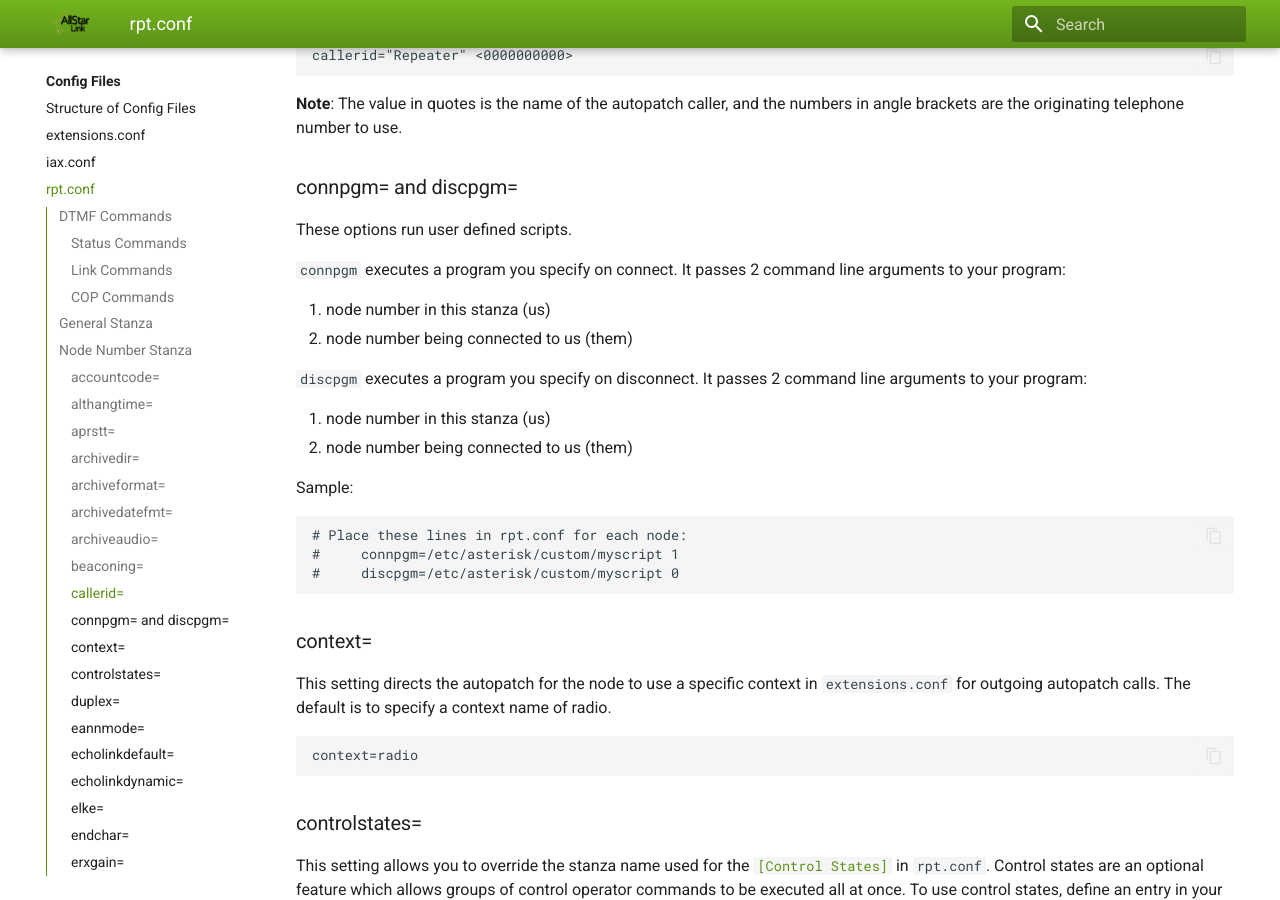
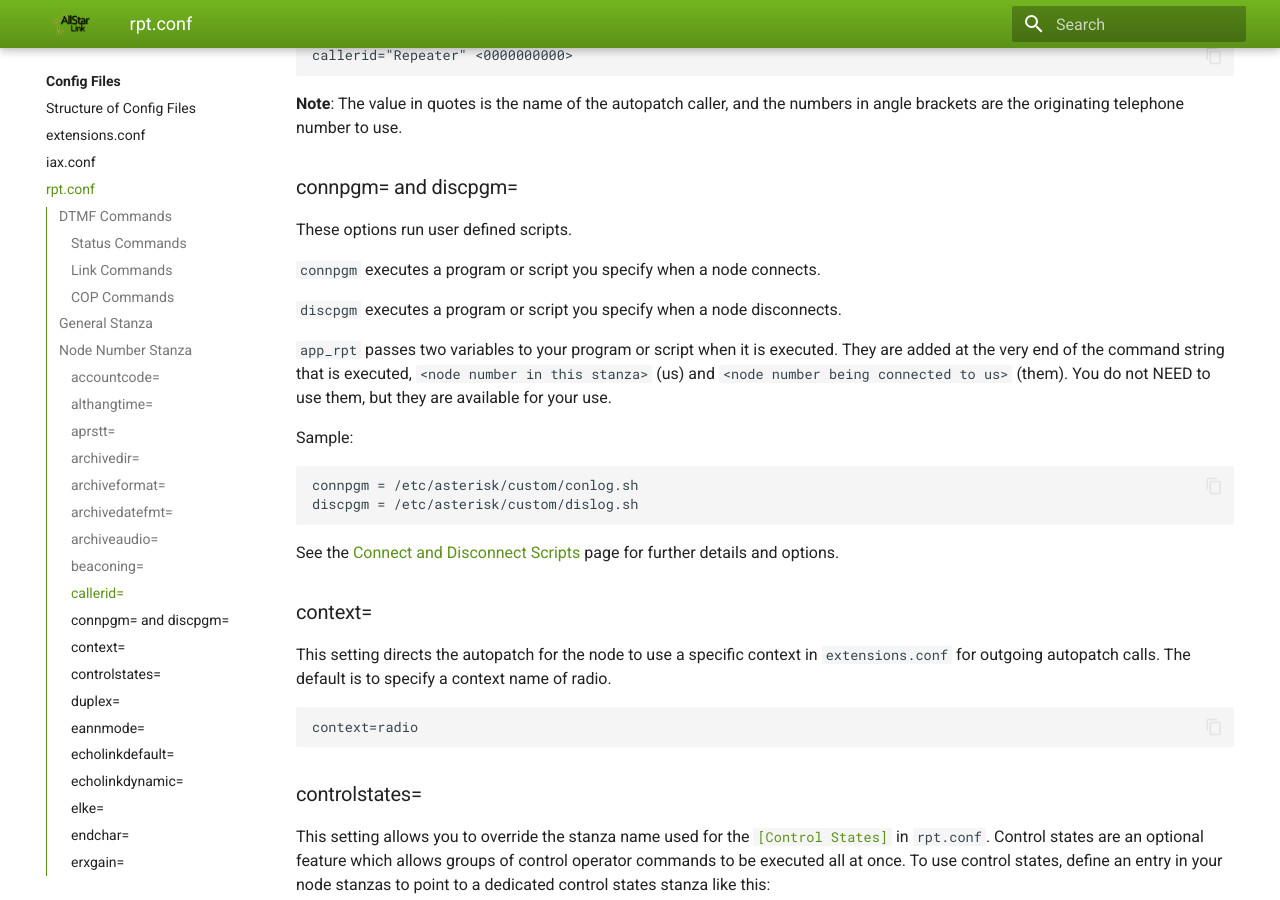
Before and after one commit to AllStarLink/ASL3-Manual, an MkDocs documentation site: the page built from docs/config/rpt_conf.md, in a window 1280 px wide and 900 px high, scrolled down 9273 px. Built offline with MkDocs 1.6.1 and Material for MkDocs 9.7.7, drawn with Linux system fonts in a browser that asks for light colours.

Commit message:
Add further documentation about connpgm and discpgm. (#151)
* Add further documentation about connpgm and discpgm.

* Re-working some of the explanations.

* Re-work an example.

* Re-wording some of the variable/argument statements.

````diff
--- a/docs/config/rpt_conf.md
+++ b/docs/config/rpt_conf.md
@@ -288,23 +288,21 @@ callerid="Repeater" <0000000000>
 ### connpgm= and discpgm=
 These options run user defined scripts.
 
-`connpgm` executes a program you specify on connect. It passes 2 command line arguments to your program:
-
-1. node number in this stanza (us)
-2. node number being connected to us (them)
-
-`discpgm` executes a program you specify on disconnect. It passes 2 command line arguments to your program:
-
-1. node number in this stanza (us)
-2. node number being connected to us (them)
-
-Sample:
-
-```
-# Place these lines in rpt.conf for each node:
-#     connpgm=/etc/asterisk/custom/myscript 1
-#     discpgm=/etc/asterisk/custom/myscript 0
-```
+`connpgm` executes a program or script you specify when a node connects.
+
+`discpgm` executes a program or script you specify when a node disconnects.
+
+`app_rpt` passes two variables to your program or script when it is executed. They are added at the very end of the command string that is executed, `<node number in this stanza>` (us) and `<node number being connected to us>` (them). You do not NEED to use them, but they are available for your use.
+
+Sample:
+
+```
+connpgm = /etc/asterisk/custom/conlog.sh
+discpgm = /etc/asterisk/custom/dislog.sh
+
+```
+
+See the [Connect and Disconnect Scripts](../adv-topics/condiscpgm.md) page for further details and options.
 
 ### context=
 This setting directs the autopatch for the node to use a specific context in `extensions.conf` for outgoing autopatch calls. The default is to specify a context name of radio.
--- a/mkdocs.yml
+++ b/mkdocs.yml
@@ -105,6 +105,7 @@ nav:
     - adv-topics/conftmpl.md
     - adv-topics/autopatch.md
     - adv-topics/audio-level.md
+    - adv-topics/condiscpgm.md
     - adv-topics/daq.md
     - adv-topics/dns-servers.md
     - adv-topics/dtmffunctions.md
````
Also changed, not shown: docs/adv-topics/condiscpgm.md (added, +62 -0 lines).
